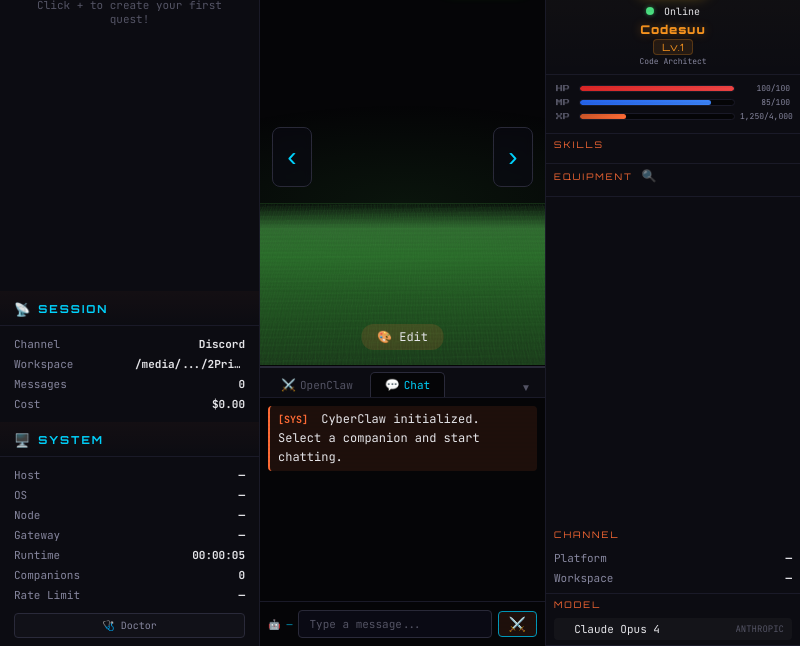
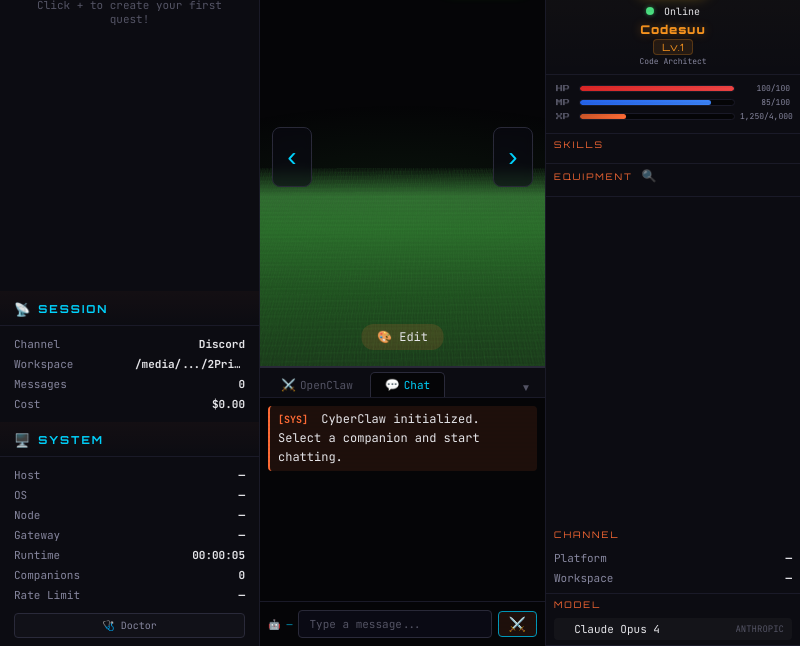
Before and after one commit to Tobe2222/CyberClaw, an Electron app: page src/index.html in a window 800 px wide. Shown: the part 154-800 px from the top of the page. Drawn offline with nearby package versions, Linux system fonts and the light colour scheme; no server answers.

Commit message:
Grass covers full height and extends 50% past sides

```diff
--- a/src/css/layout.css
+++ b/src/css/layout.css
@@ -82,8 +82,8 @@
 /* Grass field ground */
 .arena-grid {
   position: absolute;
-  left: -20%; right: -20%;
-  bottom: 0; height: 75%;
+  left: -50%; right: -50%;
+  bottom: 0; height: 100%;
   background:
     /* Grass texture - layered gradients */
     repeating-linear-gradient(85deg, transparent, transparent 3px, rgba(40,120,40,0.08) 3px, rgba(40,120,40,0.08) 4px),
```
